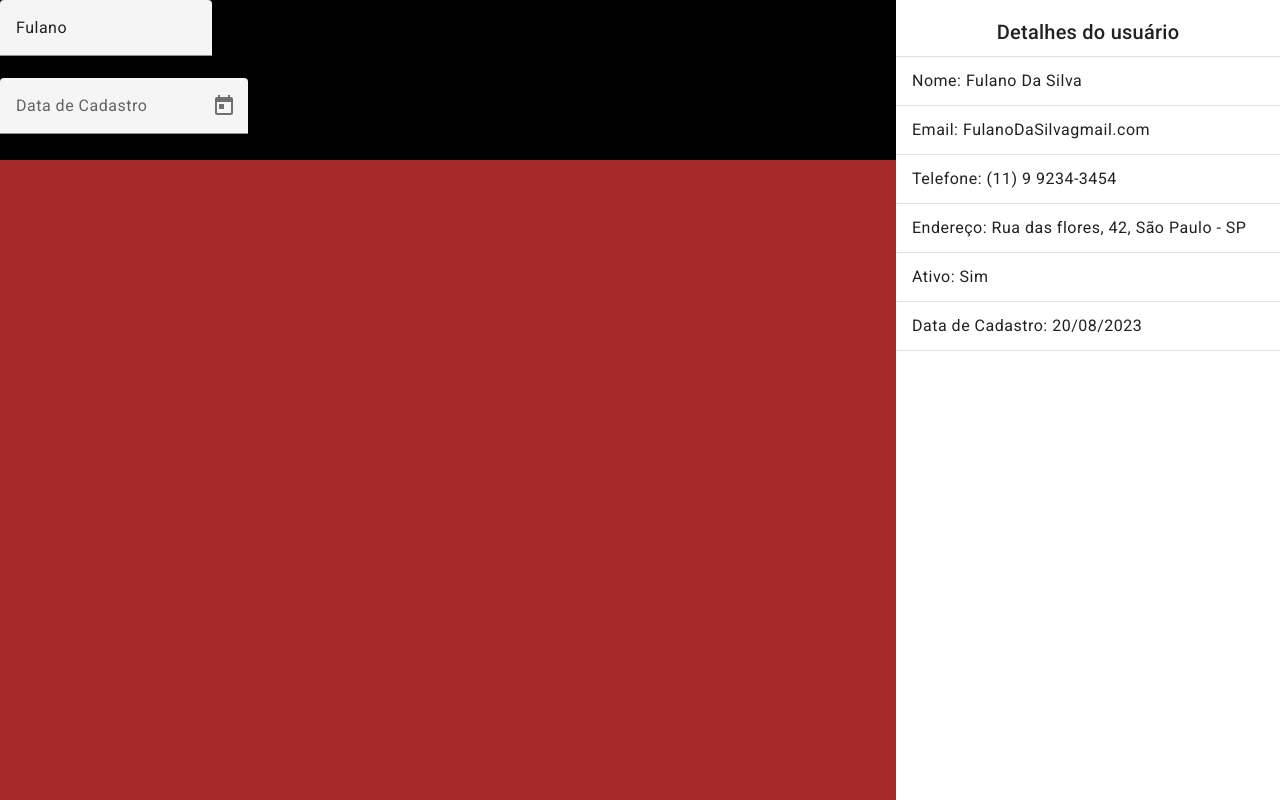
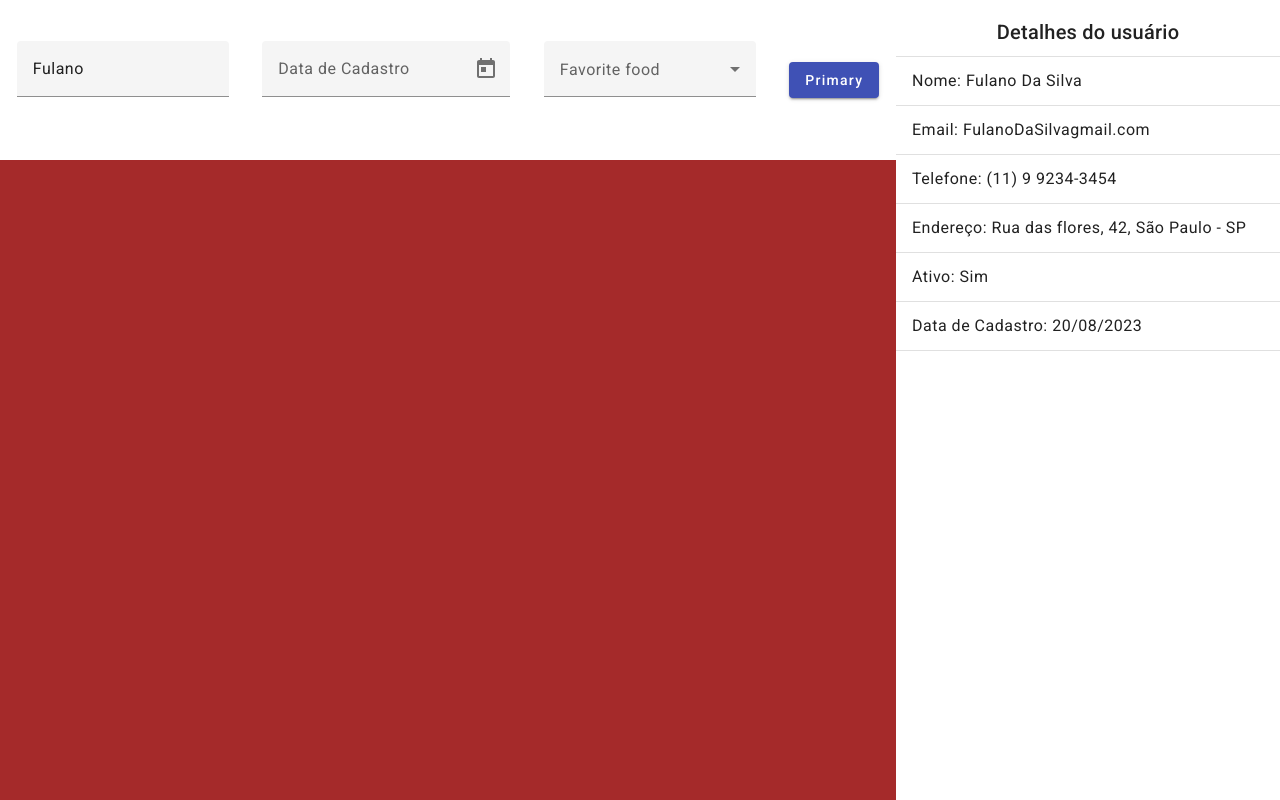
Before and after one commit to AencioVinicius2/angular_library, an Angular app in the folder projeto1/users-filter-project/: page / in a window 1280 px wide. Built offline with nearby package versions, Linux system fonts and the light colour scheme.

Commit message:
feat: div-top finished

```diff
--- a/projeto1/users-filter-project/src/app/angular-material/angular-material.module.ts
+++ b/projeto1/users-filter-project/src/app/angular-material/angular-material.module.ts
@@ -1,12 +1,14 @@
 import { NgModule } from '@angular/core';
 import { CommonModule } from '@angular/common';
 
+import { MatButtonModule } from '@angular/material/button';
 import { MatListModule } from '@angular/material/list';
 import { MatDividerModule } from '@angular/material/divider';
 import { MatInputModule } from '@angular/material/input';
 import { MatFormFieldModule } from '@angular/material/form-field';
 import { MatDatepickerModule } from '@angular/material/datepicker';
 import { MatNativeDateModule } from '@angular/material/core';
+import { MatSelectModule } from '@angular/material/select';
 @NgModule({
   declarations: [],
   imports: [
@@ -16,6 +18,8 @@ import { MatNativeDateModule } from '@angular/material/core';
     MatFormFieldModule,
     MatDatepickerModule,
     MatNativeDateModule,
+    MatSelectModule,
+    MatButtonModule,
   ],
   exports: [
     MatListModule,
@@ -24,6 +28,8 @@ import { MatNativeDateModule } from '@angular/material/core';
     MatFormFieldModule,
     MatDatepickerModule,
     MatNativeDateModule,
+    MatSelectModule,
+    MatButtonModule,
   ]
 })
 export class AngularMaterialModule { }
--- a/projeto1/users-filter-project/src/app/app.component.scss
+++ b/projeto1/users-filter-project/src/app/app.component.scss
@@ -12,7 +12,6 @@
 
 .top-div {
   flex-grow: 1;
-  background-color: aqua;
 }
 
 .main-left-div {
--- a/projeto1/users-filter-project/src/app/components/filter/filter.component.html
+++ b/projeto1/users-filter-project/src/app/components/filter/filter.component.html
@@ -15,7 +15,18 @@
     </div>
 
     <div class="form__status">
+      <mat-form-field>
+        <mat-label>Favorite food</mat-label>
+        <mat-select>
+          <mat-option *ngFor="let food of foods" [value]="food.value">
+            {{food.viewValue}}
+          </mat-option>
+        </mat-select>
+      </mat-form-field>
+    </div>
 
+    <div class="form__button">
+      <button mat-raised-button color="primary">Primary</button>
     </div>
   </form>
 </div>
--- a/projeto1/users-filter-project/src/app/components/filter/filter.component.scss
+++ b/projeto1/users-filter-project/src/app/components/filter/filter.component.scss
@@ -6,9 +6,25 @@
 .form {
   width: 100%;
   height: 100%;
-  background-color: black;
-
+  display: flex;
+  flex-direction: row;
+  align-items: center;
+  justify-content: space-around;
+  flex-wrap: wrap;
   &__name {
 
   }
+
+  &__date-picker {
+
+  }
+
+  &__status {
+
+  }
+
+  &__button {
+
+  }
+
 }
--- a/projeto1/users-filter-project/src/app/components/filter/filter.component.ts
+++ b/projeto1/users-filter-project/src/app/components/filter/filter.component.ts
@@ -6,5 +6,10 @@ import { Component } from '@angular/core';
   styleUrl: './filter.component.scss'
 })
 export class FilterComponent {
-
+  foods = [
+     {
+      value: 'Teste',
+      viewValue: 'Teste',
+     }
+  ]
 }
```
